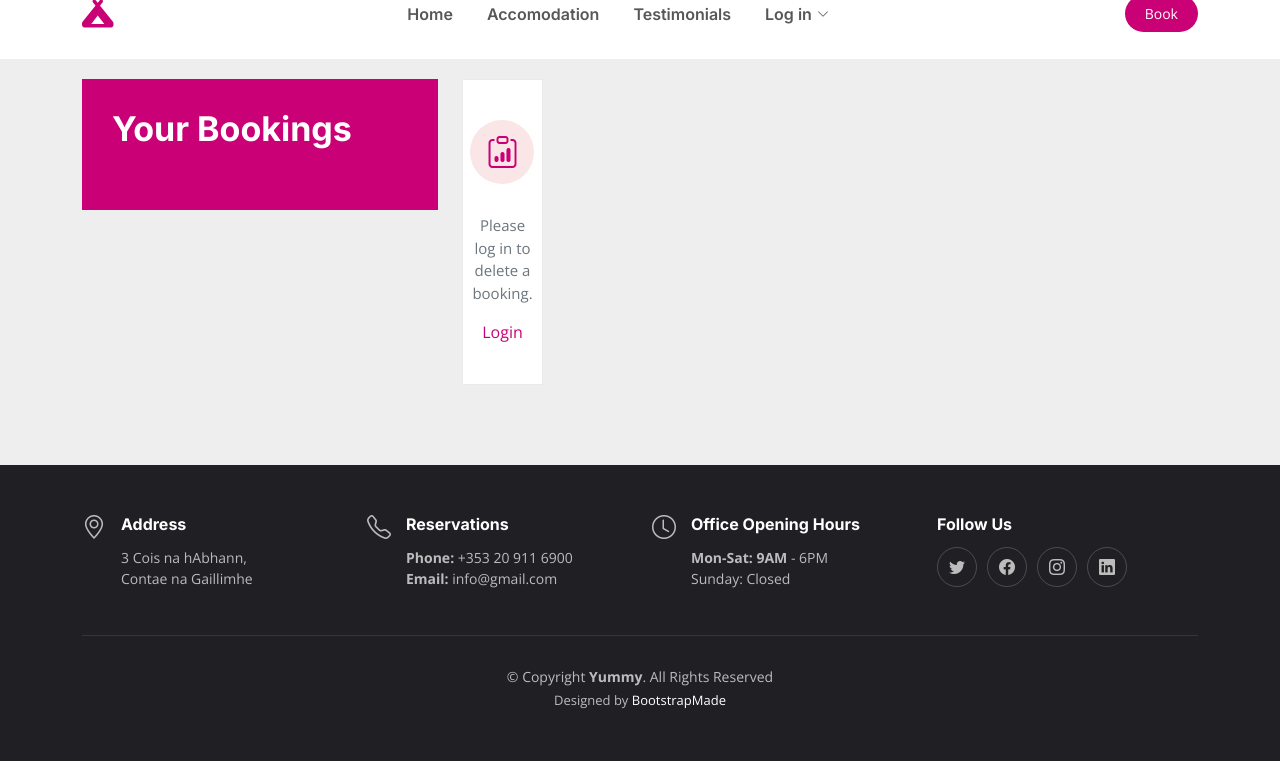
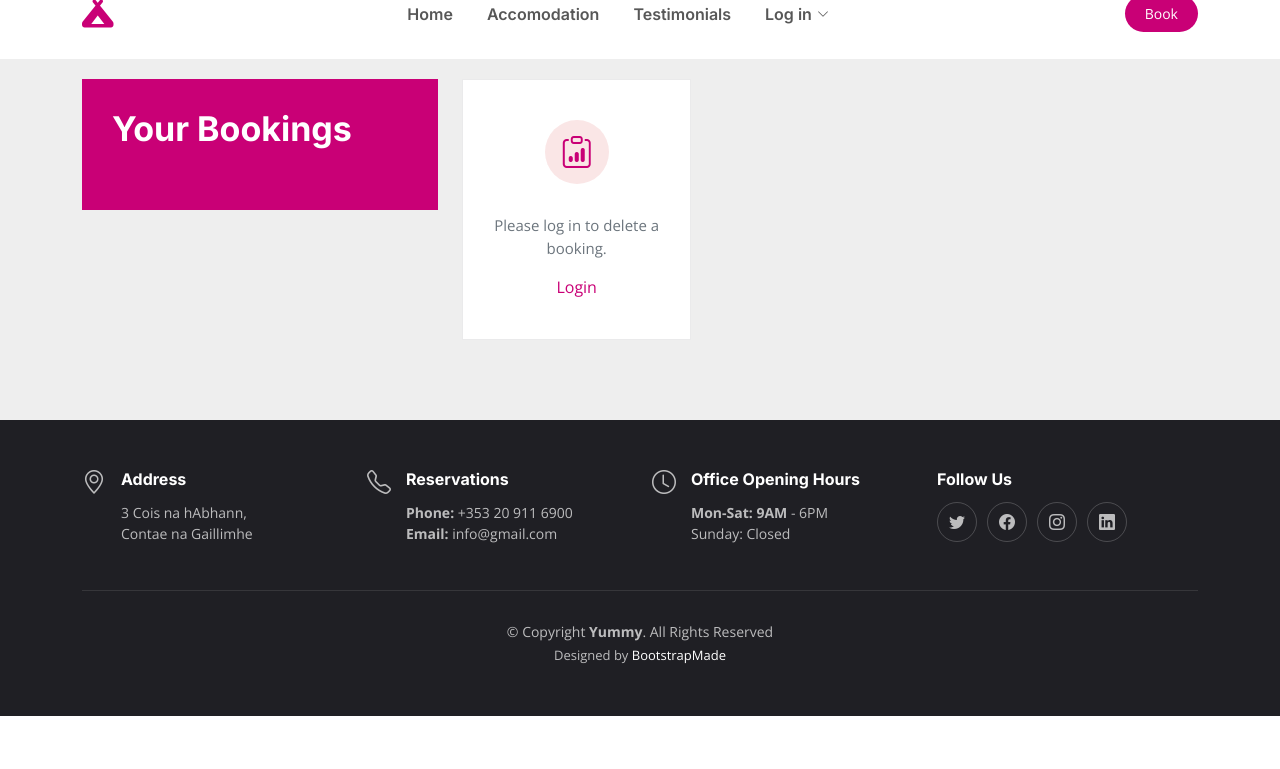
Before and after one commit to ornao/pp4, a Django app: template templates/confirm_delete.html in a window 1280 px wide. Shown: the part 31-800 px from the top of the page. Run offline with Django 3.2, Linux system fonts and the light colour scheme; the template is opened without the code that fills it, so the values that code supplies are empty; some libraries are stand-ins or nearby versions.

Commit message:
bug:remove d-flex for design display purposes, update user stories

```diff
--- a/templates/confirm_delete.html
+++ b/templates/confirm_delete.html
@@ -13,7 +13,7 @@
           <h3>Your Bookings</h3>
         </div>
       </div><!-- End Why Box -->
-      <div class="col-lg-8 d-flex align-items-center">
+      <div class="col-lg-8 align-items-center">
         <div class="row gy-4">
           <div class="col-xl-4" data-aos="fade-up" data-aos-delay="200">
             <div class="icon-box d-flex flex-column justify-content-center align-items-center">
--- a/templates/create_bookings.html
+++ b/templates/create_bookings.html
@@ -35,7 +35,7 @@
                       <div class="col-lg-8 justify-content-center align-items-center">
                         {% if user.is_authenticated %}
                         <form method="post">
-                          {% csrf_token %}
+                          <!-- {% csrf_token %} -->
                           {{ form.as_p }}
                           <div class="text-center small">
                             <button class="btn-book-a-table primaryAction" type="submit">Book</button>
--- a/templates/read_bookings.html
+++ b/templates/read_bookings.html
@@ -72,7 +72,7 @@
     <div class="row gy-4">
       {% for bookings in bookings_list %}
       <div class="col-md-6">
-        <div class="info-item  d-flex align-items-center">
+        <div class="info-item align-items-center">
           <i class="icon bi bi-share flex-shrink-0"></i>
           <div>
             <h4> {{ bookings.first_name }} {{ bookings.last_name }}</h4>
```
Also changed, not shown: README.md.
